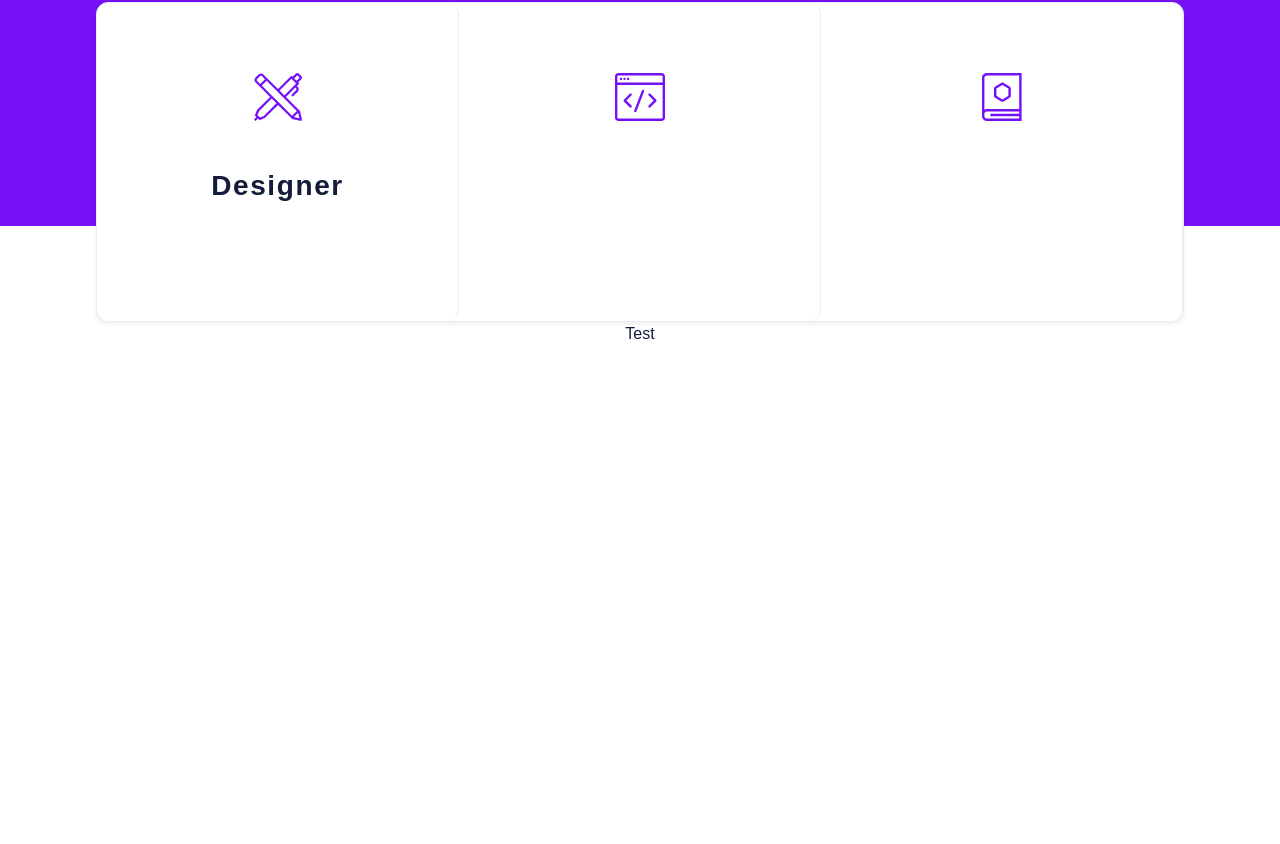
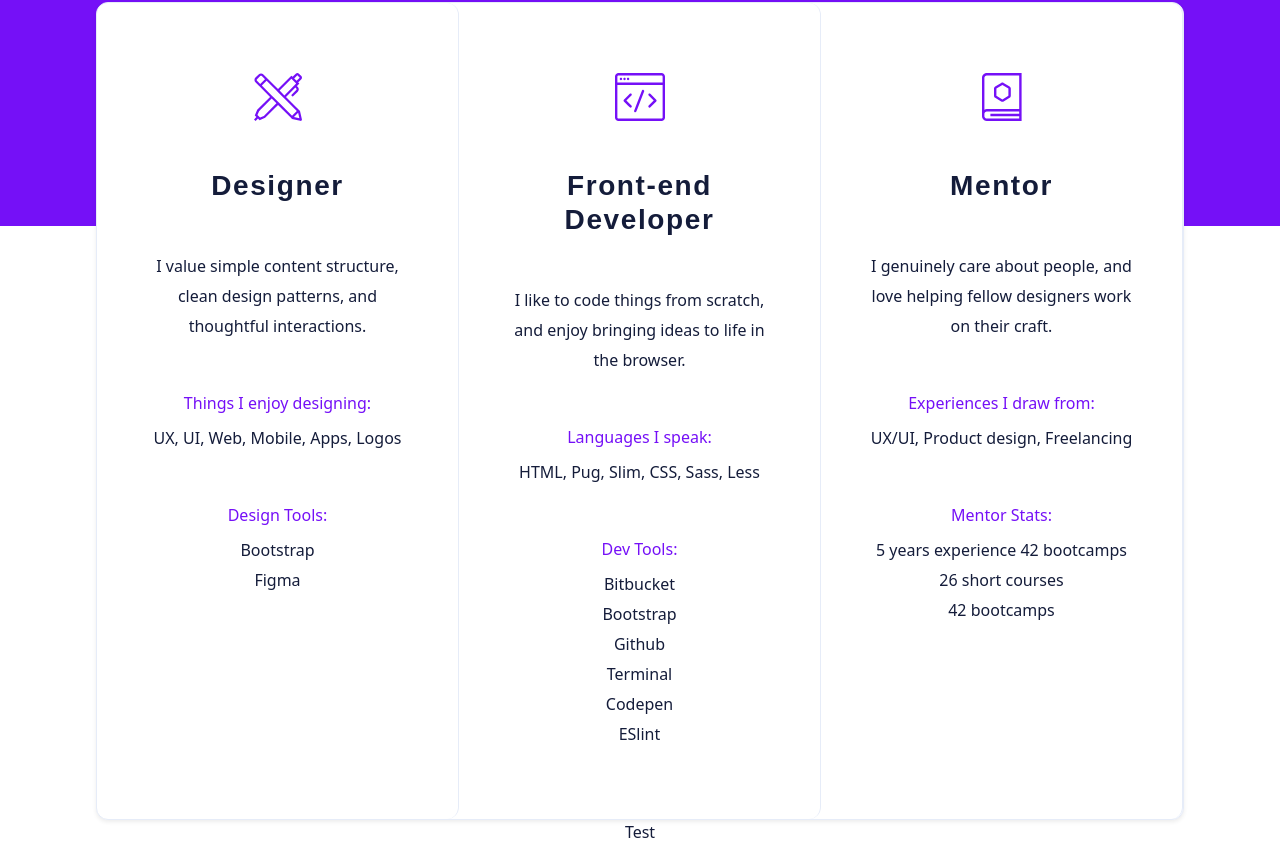
Before and after one commit to sarfaraz187/portfolio, a React (Create React App) app: page / in a window 1280 px wide. Shown: the part 1415-2259 px from the top of the page. Before the commit the page ends 1761 px from the top, so only its background shows below. Built offline with nearby package versions, Linux system fonts and the light colour scheme.

Commit message:
Skills page completed

```diff
--- a/src/components/Skills.js
+++ b/src/components/Skills.js
@@ -10,16 +10,70 @@ const Skills = () => {
             <img alt="designer" src={designer}></img>
           </figure>
           <h3 className="title is-size-4 is-spaced my-5">Designer</h3>
+          <p className="content">
+            I value simple content structure, clean design patterns, and
+            thoughtful interactions.
+          </p>
+          <p className="list-title has-text-primary has-text-weight-normal ">
+            Things I enjoy designing:
+          </p>
+          <p className="content">UX, UI, Web, Mobile, Apps, Logos</p>
+          <p className="list-title has-text-primary has-text-weight-normal">
+            Design Tools:
+          </p>
+          <ul className="list content">
+            <li>Bootstrap</li>
+            <li>Figma</li>
+          </ul>
         </div>
         <div className="col-lg-4 col-md-12 column">
           <figure>
             <img alt="frontend" src={frontend}></img>
           </figure>
+          <h3 className="title is-size-4 is-spaced my-5">
+            Front-end Developer
+          </h3>
+          <p className="content">
+            I like to code things from scratch, and enjoy bringing ideas to life
+            in the browser.
+          </p>
+          <p className="list-title has-text-primary has-text-weight-normal">
+            Languages I speak:
+          </p>
+          <p className="content">HTML, Pug, Slim, CSS, Sass, Less</p>
+          <p className="list-title has-text-primary has-text-weight-normal">
+            Dev Tools:
+          </p>
+          <ul className="list content">
+            <li>Bitbucket</li>
+            <li>Bootstrap </li>
+            <li>Github</li>
+            <li>Terminal</li>
+            <li>Codepen</li>
+            <li>ESlint</li>
+          </ul>
         </div>
         <div className="col-lg-4 col-md-12 column">
           <figure>
             <img alt="mentor" src={mentor}></img>
           </figure>
+          <h3 className="title is-size-4 is-spaced my-5">Mentor</h3>
+          <p className="content">
+            I genuinely care about people, and love helping fellow designers
+            work on their craft.
+          </p>
+          <p className="list-title has-text-primary has-text-weight-normal">
+            Experiences I draw from:
+          </p>
+          <p className="content">UX/UI, Product design, Freelancing</p>
+          <p className="list-title has-text-primary has-text-weight-normal">
+            Mentor Stats:
+          </p>
+          <ul className="list content">
+            <li>5 years experience 42 bootcamps</li>
+            <li>26 short courses</li>
+            <li>42 bootcamps</li>
+          </ul>
         </div>
       </div>
     </div>
--- a/src/index.css
+++ b/src/index.css
@@ -8,13 +8,28 @@ html {
   box-sizing: inherit;
 }
 body {
-  font-family: Arial, Helvetica, sans-serif;
+  /* font-family: "europa", sans-serif; */
   color: #141c3a;
   font-weight: 300;
   /* font-size: 1.5rem; */
   line-height: 1.5;
 }
 
+.content {
+  font-weight: 200;
+  line-height: 30px;
+  font-size: 1rem;
+}
+
+.has-text-primary {
+  color: #7510f7 !important;
+  font-weight: 400;
+}
+
+.list-title {
+  margin-top: 50px;
+  margin-bottom: 8px;
+}
 /* Start of Nav */
 .navbar {
   padding: 1.8rem 0px;
@@ -149,6 +164,12 @@ body {
   height: 100%;
 }
 
+section .container .row .column ul {
+  list-style: none;
+  margin: 0px;
+  padding: 0px;
+}
+
 /* End of Skill Page */
 
 /* @media screen and (min-width: 1408px) {
```
Also changed, not shown: 1 other file (tests, documents, lock files or other folders).
